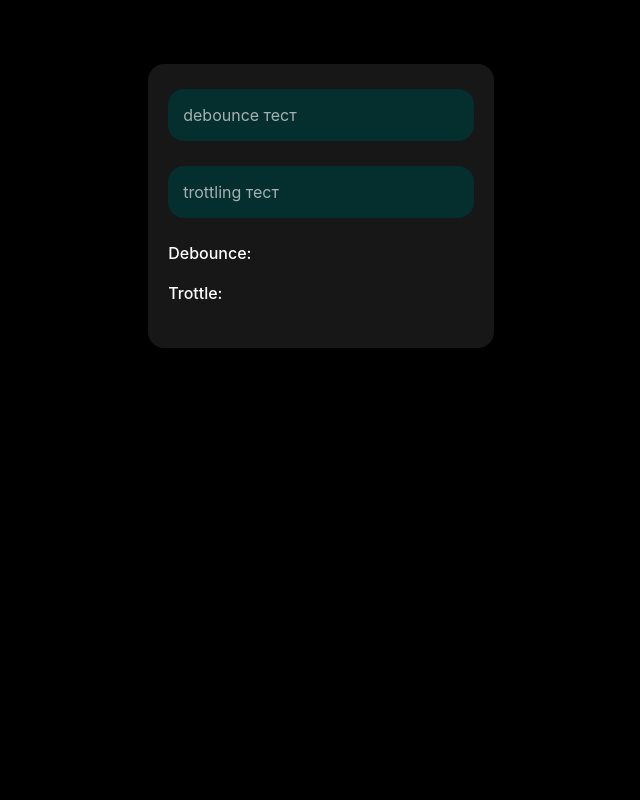
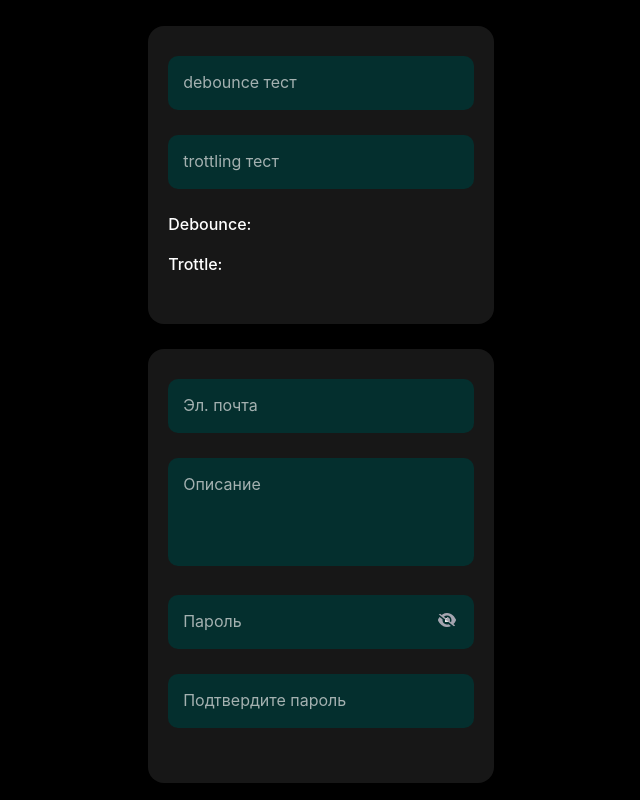
Before and after one commit to jabborovaz/Test-Form, a React (Create React App) app: page / in a window 1280 px wide. Shown: the whole page, without its empty margins (319-959 px from the left). Built offline with nearby package versions, Linux system fonts and the light colour scheme.

Commit message:
make other inputs with InputBox component

```diff
--- a/package.json
+++ b/package.json
@@ -13,6 +13,7 @@
     "react": "^18.2.0",
     "react-dom": "^18.2.0",
     "react-scripts": "5.0.1",
+    "react-textarea-autosize": "^8.5.3",
     "sass": "^1.69.5",
     "typescript": "^4.9.5",
     "web-vitals": "^2.1.4"
--- a/src/App.module.scss
+++ b/src/App.module.scss
@@ -16,8 +16,8 @@ $blockRadius: 16px;
   background-color: $sectionColor;
   width: 27%;
   max-width: 470px;
-  margin: 5% auto;
-  padding: 25px 20px;
+  margin: 2% auto;
+  padding: 30px 20px;
   border-radius: $blockRadius;
   display: flex;
   flex-direction: column;
@@ -31,8 +31,8 @@ $blockRadius: 16px;
 
   .input {
     width: 100%;
-    border: 1px solid transparent;
-    border-radius: 1rem;
+    border: 2px solid transparent;
+    border-radius: 10px;
     background: $secondary-color;
     padding: 1rem;
     font-size: 1rem;
@@ -41,14 +41,14 @@ $blockRadius: 16px;
 
     &:hover {
       outline: none;
-      border: 1px solid #1a73e8;
+      border: 2px solid #1a73e8;
     }
 
     &:focus,
     &:valid {
       outline: none;
       background-color: $sectionColor;
-      border: 1px solid #1a73e8;
+      border: 2px solid #1a73e8;
     }
   }
 
@@ -68,6 +68,7 @@ $blockRadius: 16px;
     transform: translateY(-50%) scale(0.8);
     background-color: $sectionColor;
     padding: 0 0.2em;
+    left: 6px;
     color: #2196f3;
     opacity: 1;
   }
@@ -79,3 +80,9 @@ $blockRadius: 16px;
   color: $middleText;
   margin-bottom: 20px;
 }
+
+.passwordEye {
+  position: absolute;
+  bottom: 50%;
+  right: 25px;
+}
--- a/src/components/InputBox.tsx
+++ b/src/components/InputBox.tsx
@@ -1,26 +1,83 @@
-import React, { useState } from "react";
+import React, { useEffect } from "react";
 import styles from "../App.module.scss";
+import TextareaAutosize from "react-textarea-autosize";
+import "./eyeToggle.css";
 
 interface InputBoxProps {
+  isTextarea: boolean;
   labelText: string;
   value: string;
   handleChange: any;
+  type: string;
+  name: string;
+  checked: any;
+  onChecked: any;
 }
 
 const InputBox: React.FC<InputBoxProps> = ({
+  isTextarea,
   labelText,
   value,
   handleChange,
+  type,
+  name,
+  checked,
+  onChecked,
 }) => {
+  const Component = isTextarea ? TextareaAutosize : "input";
+
+  console.log(checked);
+  useEffect(() => {
+    let checkedState: any = document.querySelector(".eye");
+
+    let notCheckedstate: any = document.querySelector(".eye-slash");
+    if (checked) {
+      checkedState.style.display = "block";
+      notCheckedstate.style.display = "none";
+    } else {
+      checkedState.style.display = "none";
+      notCheckedstate.style.display = "block";
+    }
+  }, [checked]);
   return (
     <div className={styles.inputGroup}>
-      <input
+      {name === "password" ? (
+        <button
+          type="button"
+          onClick={onChecked}
+          className={styles.passwordEye}
+        >
+          <label className="container">
+            <svg
+              className="eye"
+              xmlns="http://www.w3.org/2000/svg"
+              height="1em"
+              viewBox="0 0 576 512"
+            >
+              <path d="M288 32c-80.8 0-145.5 36.8-192.6 80.6C48.6 156 17.3 208 2.5 243.7c-3.3 7.9-3.3 16.7 0 24.6C17.3 304 48.6 356 95.4 399.4C142.5 443.2 207.2 480 288 480s145.5-36.8 192.6-80.6c46.8-43.5 78.1-95.4 93-131.1c3.3-7.9 3.3-16.7 0-24.6c-14.9-35.7-46.2-87.7-93-131.1C433.5 68.8 368.8 32 288 32zM144 256a144 144 0 1 1 288 0 144 144 0 1 1 -288 0zm144-64c0 35.3-28.7 64-64 64c-7.1 0-13.9-1.2-20.3-3.3c-5.5-1.8-11.9 1.6-11.7 7.4c.3 6.9 1.3 13.8 3.2 20.7c13.7 51.2 66.4 81.6 117.6 67.9s81.6-66.4 67.9-117.6c-11.1-41.5-47.8-69.4-88.6-71.1c-5.8-.2-9.2 6.1-7.4 11.7c2.1 6.4 3.3 13.2 3.3 20.3z"></path>
+            </svg>
+            <svg
+              className="eye-slash"
+              xmlns="http://www.w3.org/2000/svg"
+              height="1em"
+              viewBox="0 0 640 512"
+            >
+              <path d="M38.8 5.1C28.4-3.1 13.3-1.2 5.1 9.2S-1.2 34.7 9.2 42.9l592 464c10.4 8.2 25.5 6.3 33.7-4.1s6.3-25.5-4.1-33.7L525.6 386.7c39.6-40.6 66.4-86.1 79.9-118.4c3.3-7.9 3.3-16.7 0-24.6c-14.9-35.7-46.2-87.7-93-131.1C465.5 68.8 400.8 32 320 32c-68.2 0-125 26.3-169.3 60.8L38.8 5.1zM223.1 149.5C248.6 126.2 282.7 112 320 112c79.5 0 144 64.5 144 144c0 24.9-6.3 48.3-17.4 68.7L408 294.5c8.4-19.3 10.6-41.4 4.8-63.3c-11.1-41.5-47.8-69.4-88.6-71.1c-5.8-.2-9.2 6.1-7.4 11.7c2.1 6.4 3.3 13.2 3.3 20.3c0 10.2-2.4 19.8-6.6 28.3l-90.3-70.8zM373 389.9c-16.4 6.5-34.3 10.1-53 10.1c-79.5 0-144-64.5-144-144c0-6.9 .5-13.6 1.4-20.2L83.1 161.5C60.3 191.2 44 220.8 34.5 243.7c-3.3 7.9-3.3 16.7 0 24.6c14.9 35.7 46.2 87.7 93 131.1C174.5 443.2 239.2 480 320 480c47.8 0 89.9-12.9 126.2-32.5L373 389.9z"></path>
+            </svg>
+          </label>
+        </button>
+      ) : (
+        <></>
+      )}
+      <Component
+        name={name}
         value={value}
         onChange={handleChange}
         required
-        type="text"
+        type={type}
         autoComplete="off"
         className={styles.input}
+        {...(isTextarea ? { minRows: 4, style: { resize: "none" } } : {})}
       />
       <label className={styles.userLabel}>{labelText}</label>
     </div>
--- /dev/null
+++ b/src/components/eyeToggle.css
@@ -0,0 +1,62 @@
+/*------ Settings ------*/
+.container {
+  --color: #a5a5b0;
+  --size: 30px;
+  display: flex;
+  justify-content: center;
+  align-items: center;
+  position: relative;
+  cursor: pointer;
+  font-size: var(--size);
+  user-select: none;
+  fill: var(--color);
+}
+
+.container .eye {
+  border: 2px solid transparent;
+  border-radius: 9999px;
+  background-color: transparent;
+  padding: 5px;
+  position: absolute;
+  transition: 0.4s ease;
+  animation: keyframes-fill 0.5s;
+}
+
+.container .eye:hover {
+  background-color: #042f2e;
+}
+
+.container .eye:active {
+  border: 2px solid #3f3f46;
+}
+
+.container .eye-slash {
+  border: 2px solid transparent;
+  border-radius: 9999px;
+  background-color: transparent;
+  padding: 5px;
+  position: absolute;
+  transition: 0.4s ease;
+  animation: keyframes-fill 0.5s;
+  display: none;
+}
+
+.container .eye-slash:hover {
+  background-color: #042f2e;
+}
+
+.container .eye-slash:active {
+  border: 2px solid #3f3f46;
+}
+
+/* ------ Animation ------ */
+@keyframes keyframes-fill {
+  0% {
+    transform: scale(0);
+    opacity: 0;
+  }
+
+  50% {
+    transform: scale(1.2);
+  }
+}
--- a/src/container/Main.tsx
+++ b/src/container/Main.tsx
@@ -6,6 +6,22 @@ const Main: React.FC = () => {
   const [value, setValue] = useState<string>("");
   const [valueOnText, setValueOnText] = useState<string>("");
   const [value2, setValue2] = useState<string>("");
+  const [formObj, setFormObj] = useState<any>({
+    email: "",
+    description: "",
+    password: "",
+    confirmPass: "",
+  });
+
+  const [showPassword, setShowPassword] = useState(false);
+
+  const togglePasswordVisibility = (e: any) => {
+    setShowPassword(!showPassword);
+  };
+
+  function formHandleChange(key: any, value: any) {
+    setFormObj((prev: any) => ({ ...prev, [key]: value }));
+  }
 
   let debounceTimer: any = null;
 
@@ -25,18 +41,82 @@ const Main: React.FC = () => {
     <div className={styles.container}>
       <section className={styles.formBlock}>
         <InputBox
+          checked={null}
+          onChecked={null}
+          isTextarea={false}
+          name="debounce"
           labelText="debounce тест"
           value={value}
           handleChange={asyncHandleChange}
+          type="text"
         />
         <InputBox
+          checked={null}
+          onChecked={null}
+          isTextarea={false}
+          name="trottle"
           labelText="trottling тест"
           value={value2}
           handleChange={syncHandleChange}
+          type="text"
         />
         <p className={styles.middleText}>Debounce: {valueOnText}</p>
         <p className={styles.middleText}>Trottle: {value2}</p>
       </section>
+
+      <form className={styles.formBlock}>
+        <InputBox
+          checked={null}
+          onChecked={null}
+          isTextarea={false}
+          labelText="Эл. почта"
+          value={formObj.email}
+          name="email"
+          type="email"
+          handleChange={(e: any) =>
+            formHandleChange(e.target.name, e.target.value)
+          }
+        />
+
+        <InputBox
+          checked={null}
+          onChecked={null}
+          isTextarea={true}
+          labelText="Описание"
+          value={formObj.description}
+          name="description"
+          type="text"
+          handleChange={(e: any) =>
+            formHandleChange(e.target.name, e.target.value)
+          }
+        />
+
+        <InputBox
+          checked={showPassword}
+          onChecked={togglePasswordVisibility}
+          isTextarea={false}
+          labelText="Пароль"
+          value={formObj.password}
+          name="password"
+          type={showPassword ? "text" : "password"}
+          handleChange={(e: any) => {
+            formHandleChange(e.target.name, e.target.value);
+          }}
+        />
+
+        <InputBox
+          checked={null}
+          onChecked={null}
+          isTextarea={false}
+          labelText="Подтвердите пароль"
+          value={formObj.confirmPass}
+          name="confirmPass"
+          type={showPassword ? "text" : "password"}
+          handleChange={(e: any) => {
+            formHandleChange(e.target.name, e.target.value);
+          }}
+        />
+      </form>
     </div>
   );
 };
```
Also changed, not shown: 1 other file (tests, documents, lock files or other folders).
